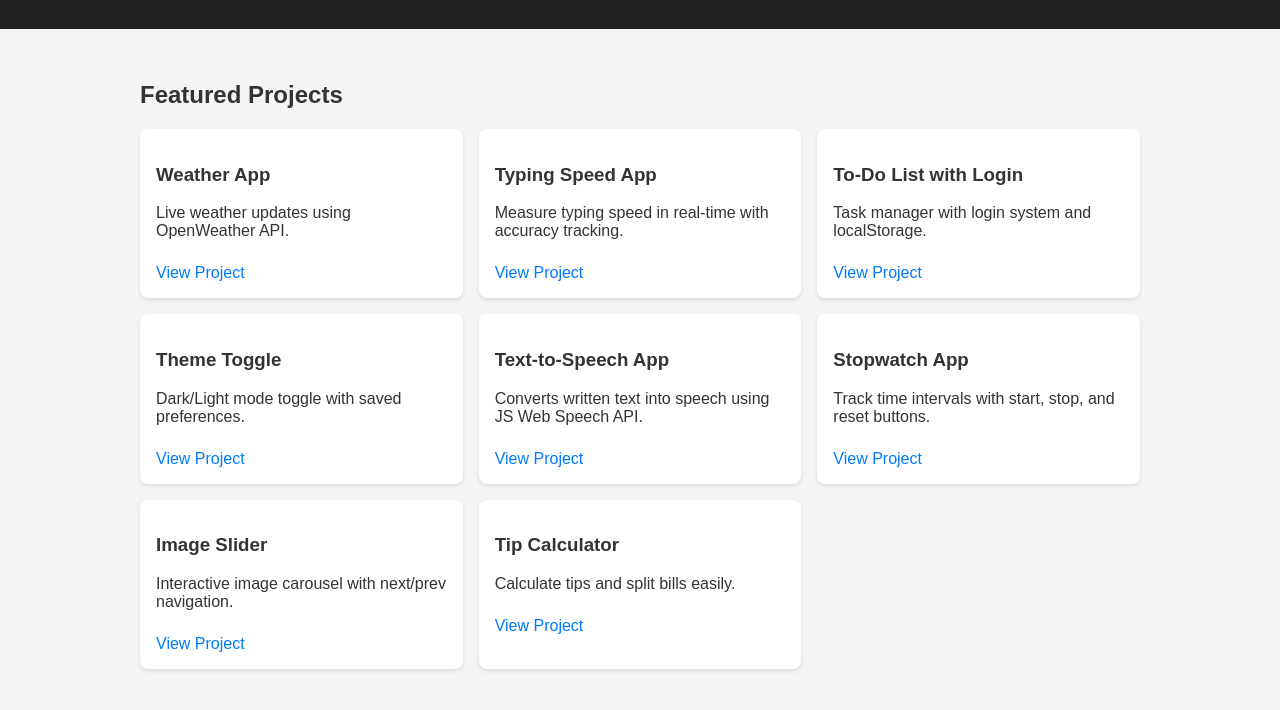
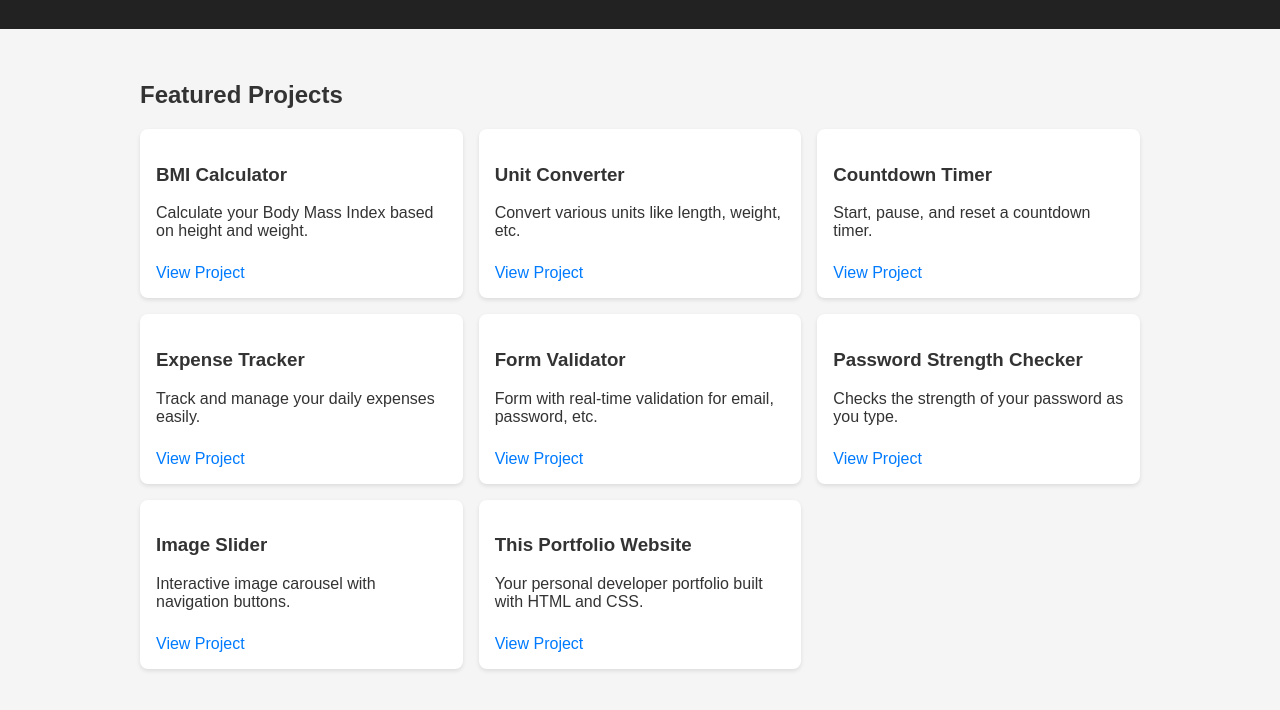
Before and after one commit to aglucazgeorgeann-ship-it/my-website, a plain HTML site: page index.html in a window 1280 px wide. Shown: the part 90-800 px from the top of the page. Drawn offline with Linux system fonts and the light colour scheme.

Commit message:
Add files via upload

```diff
--- a/index.html
+++ b/index.html
@@ -17,44 +17,44 @@
         <h2>Featured Projects</h2>
         <div class="project-list">
             <div class="project-card">
-                <h3>Weather App</h3>
-                <p>Live weather updates using OpenWeather API.</p>
-                <a href="1weather.html" target="_blank">View Project</a>
+                <h3>BMI Calculator</h3>
+                <p>Calculate your Body Mass Index based on height and weight.</p>
+                <a href="1bmi.html" target="_blank">View Project</a>
             </div>
             <div class="project-card">
-                <h3>Typing Speed App</h3>
-                <p>Measure typing speed in real-time with accuracy tracking.</p>
-                <a href="1typing.html" target="_blank">View Project</a>
+                <h3>Unit Converter</h3>
+                <p>Convert various units like length, weight, etc.</p>
+                <a href="1converter.html" target="_blank">View Project</a>
             </div>
             <div class="project-card">
-                <h3>To-Do List with Login</h3>
-                <p>Task manager with login system and localStorage.</p>
-                <a href="1todo-login.html" target="_blank">View Project</a>
+                <h3>Countdown Timer</h3>
+                <p>Start, pause, and reset a countdown timer.</p>
+                <a href="1countdown.html" target="_blank">View Project</a>
             </div>
             <div class="project-card">
-                <h3>Theme Toggle</h3>
-                <p>Dark/Light mode toggle with saved preferences.</p>
-                <a href="1theme-toggle.html" target="_blank">View Project</a>
+                <h3>Expense Tracker</h3>
+                <p>Track and manage your daily expenses easily.</p>
+                <a href="1expense.html" target="_blank">View Project</a>
             </div>
             <div class="project-card">
-                <h3>Text-to-Speech App</h3>
-                <p>Converts written text into speech using JS Web Speech API.</p>
-                <a href="1tts.html" target="_blank">View Project</a>
+                <h3>Form Validator</h3>
+                <p>Form with real-time validation for email, password, etc.</p>
+                <a href="1form.html" target="_blank">View Project</a>
             </div>
             <div class="project-card">
-                <h3>Stopwatch App</h3>
-                <p>Track time intervals with start, stop, and reset buttons.</p>
-                <a href="1stopwatch.html" target="_blank">View Project</a>
+                <h3>Password Strength Checker</h3>
+                <p>Checks the strength of your password as you type.</p>
+                <a href="1password.html" target="_blank">View Project</a>
             </div>
             <div class="project-card">
                 <h3>Image Slider</h3>
-                <p>Interactive image carousel with next/prev navigation.</p>
+                <p>Interactive image carousel with navigation buttons.</p>
                 <a href="1slider.html" target="_blank">View Project</a>
             </div>
             <div class="project-card">
-                <h3>Tip Calculator</h3>
-                <p>Calculate tips and split bills easily.</p>
-                <a href="1tip.html" target="_blank">View Project</a>
+                <h3>This Portfolio Website</h3>
+                <p>Your personal developer portfolio built with HTML and CSS.</p>
+                <a href="index.html" target="_blank">View Project</a>
             </div>
         </div>
     </section>
```
